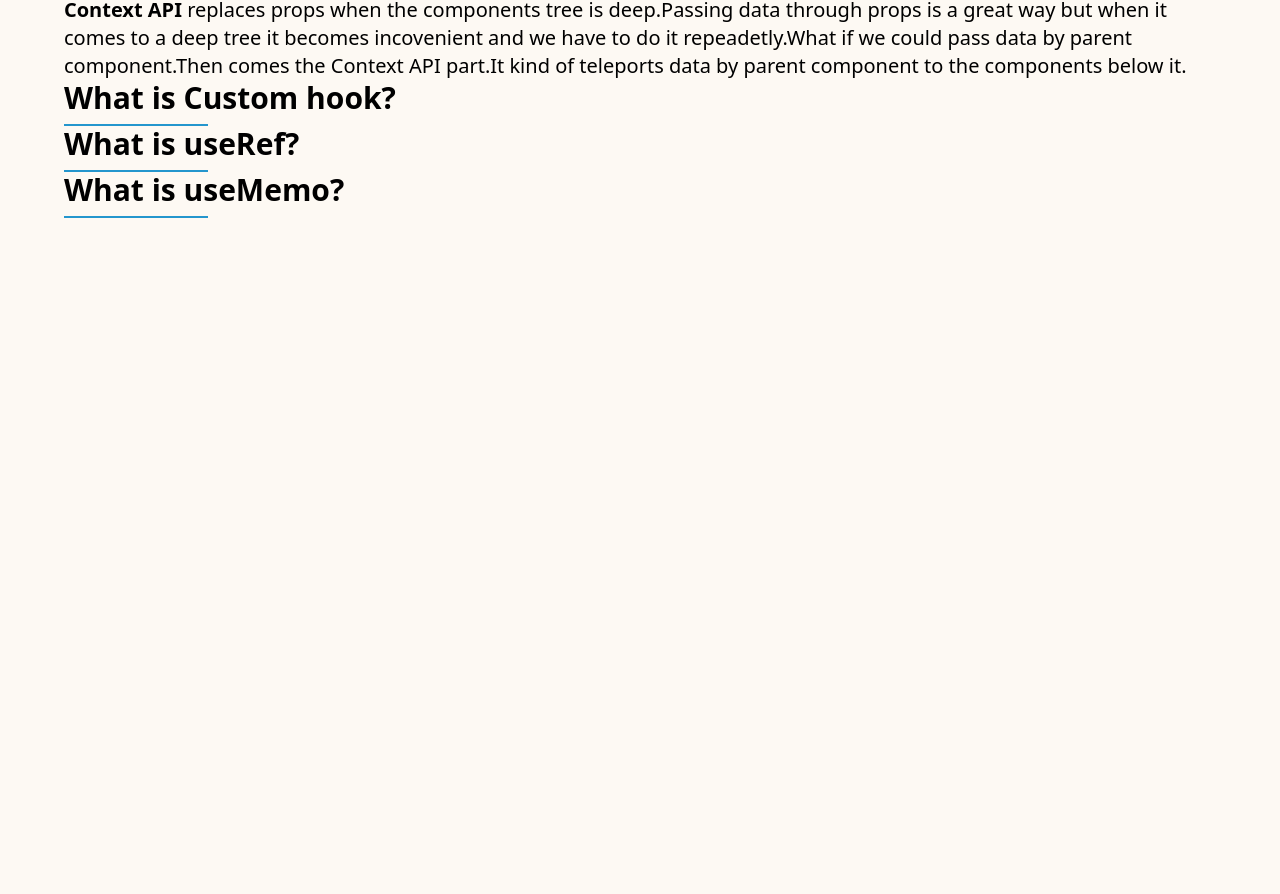
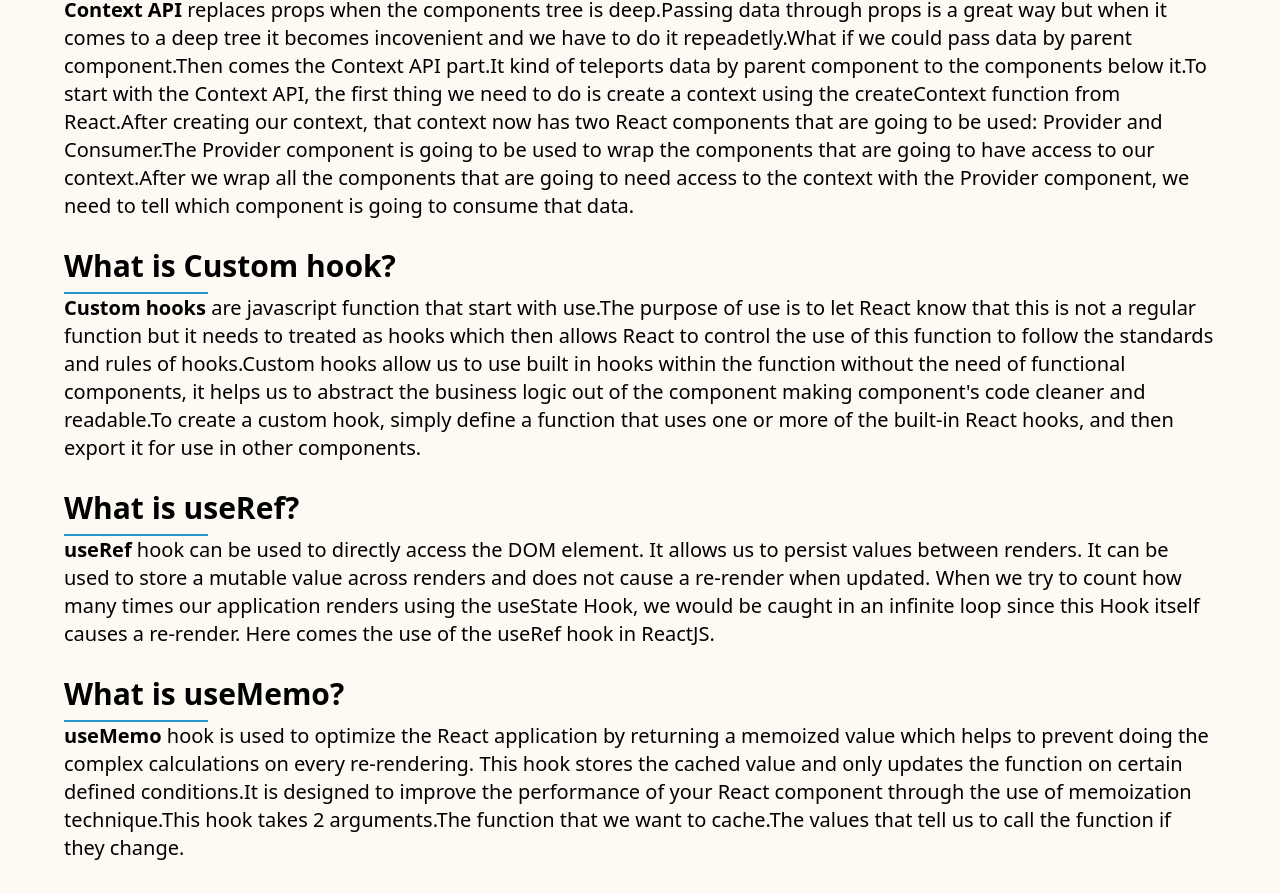
Before and after one commit to jamshed-uddin/wire-hire, a React (Vite) app: page /blogs in a window 1280 px wide. Shown: the part 237-1131 px from the top of the page. Before the commit the page ends 800 px from the top, so only its background shows below. Built offline with nearby package versions, Linux system fonts and the light colour scheme.

Commit message:
blog componenet added

```diff
--- a/src/components/AppliedJob.jsx
+++ b/src/components/AppliedJob.jsx
@@ -10,6 +10,7 @@ const AppliedJob = () => {
   const [isAll, setIsAll] = useState(true);
   const [isRemote, setIsRemote] = useState(false);
   const [isOnsite, setIsOnsite] = useState(false);
+  const [isClearList, setIsClearList] = useState(false);
 
   console.log(matchedJob);
   const remote = matchedJob.filter((job) => job.remoteOrOnsite === "Remote");
@@ -29,7 +30,7 @@ const AppliedJob = () => {
   };
 
   return (
-    <div className="mt-[65px] py-8 lg:mt-20 px-6 lg:px-16">
+    <div className="mt-[65px] py-8 lg:mt-20  px-6 lg:px-16 h-screen">
       <div className=" pb-8">
         <h1 className="text-3xl lg:text-4xl font-bold border-b-4 border-r border-regal-blue px-4 py-3 text-center w-fit mx-auto">
           Applied Jobs
@@ -56,7 +57,7 @@ const AppliedJob = () => {
           Onsite
         </p>
       </div>
-      <div>
+      <div className={`${isClearList ? "hidden" : "block"}`}>
         {isAll &&
           matchedJob.map((singleAppliedJob) => (
             <SingleAppliedJob
@@ -79,6 +80,23 @@ const AppliedJob = () => {
             ></SingleAppliedJob>
           ))}
       </div>
+      <div className="flex justify-end items-center  mb-3 lg:mr-36 pt-3 pb-16">
+        {isClearList ? (
+          <p
+            onClick={() => setIsClearList(false)}
+            className="my-border text-green-700 font-semibold px-3 py-2 cursor-pointer w-fit"
+          >
+            Undo
+          </p>
+        ) : (
+          <p
+            onClick={() => setIsClearList(true)}
+            className="my-border text-red-700 font-semibold px-3 py-2 cursor-pointer w-fit"
+          >
+            Clear List
+          </p>
+        )}
+      </div>
     </div>
   );
 };
--- a/src/components/Blogs.jsx
+++ b/src/components/Blogs.jsx
@@ -5,7 +5,7 @@ const Blogs = () => {
     <div className="mt-[65px] py-8 lg:mt-[75px] px-6 lg:px-16">
       <h1 className="text-5xl font-bold">Blogs</h1>
       <div className="mt-8">
-        <h1 className="text-3xl font-semibold">
+        <h1 className="text-3xl font-semibold ">
           What is Context API?
           <span className="block h-[2px] w-36 mt-2  bg-regal-blue"></span>
         </h1>
@@ -15,20 +15,59 @@ const Blogs = () => {
           a deep tree it becomes incovenient and we have to do it
           repeadetly.What if we could pass data by parent component.Then comes
           the Context API part.It kind of teleports data by parent component to
-          the components below it.
+          the components below it.To start with the Context API, the first thing
+          we need to do is create a context using the createContext function
+          from React.After creating our context, that context now has two React
+          components that are going to be used: Provider and Consumer.The
+          Provider component is going to be used to wrap the components that are
+          going to have access to our context.After we wrap all the components
+          that are going to need access to the context with the Provider
+          component, we need to tell which component is going to consume that
+          data.
         </p>
-        <h1 className="text-3xl font-semibold">
+        <h1 className="text-3xl font-semibold mt-7">
           What is Custom hook?
           <span className="block h-[2px] w-36 mt-2  bg-regal-blue"></span>
         </h1>
-        <h1 className="text-3xl font-semibold">
+        <p className="text-xl font-[350]">
+          <strong>Custom hooks</strong> are javascript function that start with
+          use.The purpose of use is to let React know that this is not a regular
+          function but it needs to treated as hooks which then allows React to
+          control the use of this function to follow the standards and rules of
+          hooks.Custom hooks allow us to use built in hooks within the function
+          without the need of functional components, it helps us to abstract the
+          business logic out of the component making component's code cleaner
+          and readable.To create a custom hook, simply define a function that
+          uses one or more of the built-in React hooks, and then export it for
+          use in other components.
+        </p>
+        <h1 className="text-3xl font-semibold mt-7">
           What is useRef?
           <span className="block h-[2px] w-36 mt-2  bg-regal-blue"></span>
         </h1>
-        <h1 className="text-3xl font-semibold">
+        <p className="text-xl font-[350]">
+          <strong>useRef</strong> hook can be used to directly access the DOM
+          element. It allows us to persist values between renders. It can be
+          used to store a mutable value across renders and does not cause a
+          re-render when updated. When we try to count how many times our
+          application renders using the useState Hook, we would be caught in an
+          infinite loop since this Hook itself causes a re-render. Here comes
+          the use of the useRef hook in ReactJS.
+        </p>
+        <h1 className="text-3xl font-semibold mt-7">
           What is useMemo?
           <span className="block h-[2px] w-36 mt-2  bg-regal-blue"></span>
         </h1>
+        <p className="text-xl font-[350]">
+          <strong>useMemo</strong> hook is used to optimize the React
+          application by returning a memoized value which helps to prevent doing
+          the complex calculations on every re-rendering. This hook stores the
+          cached value and only updates the function on certain defined
+          conditions.It is designed to improve the performance of your React
+          component through the use of memoization technique.This hook takes 2
+          arguments.The function that we want to cache.The values that tell us
+          to call the function if they change.
+        </p>
       </div>
     </div>
   );
```
